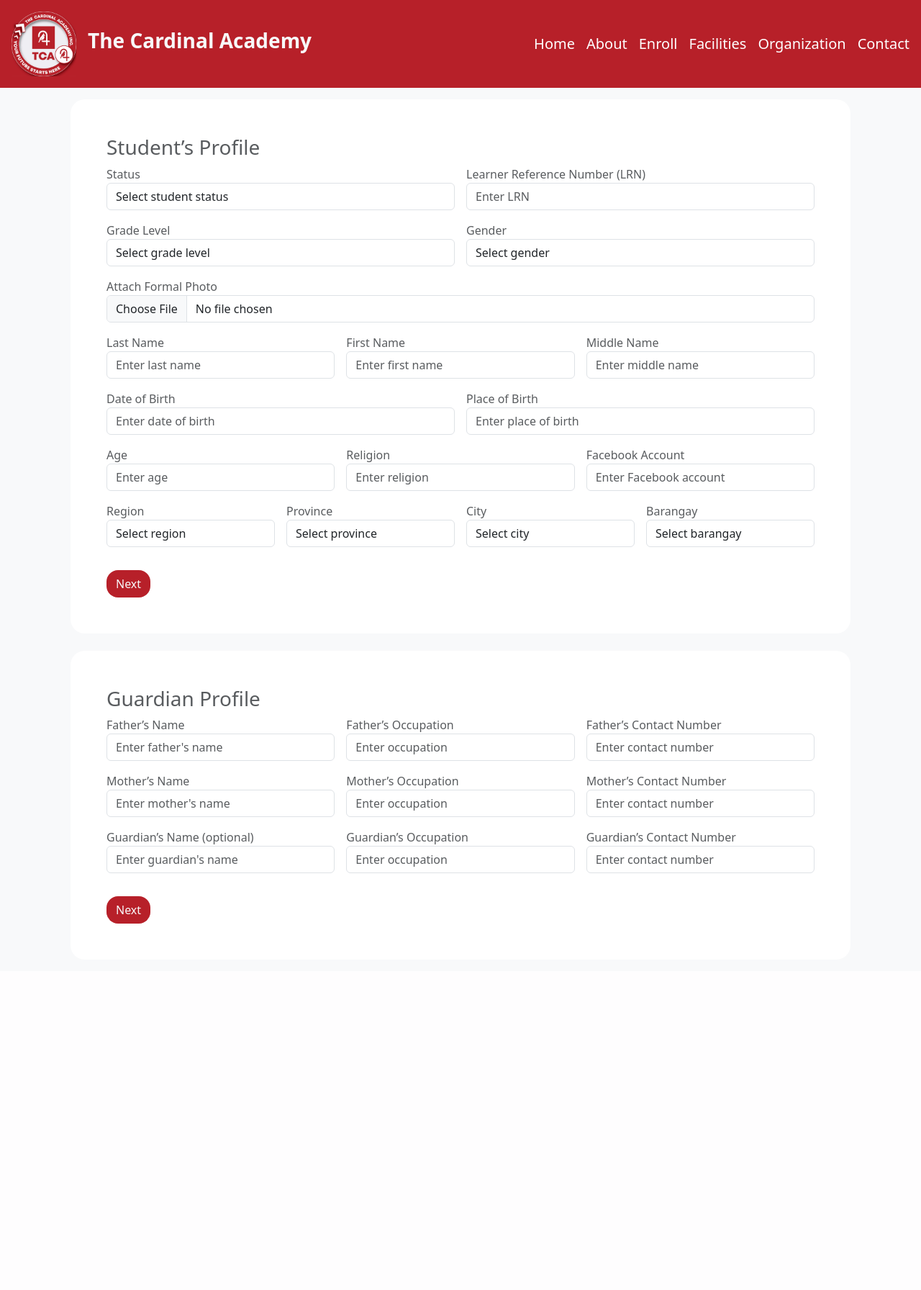
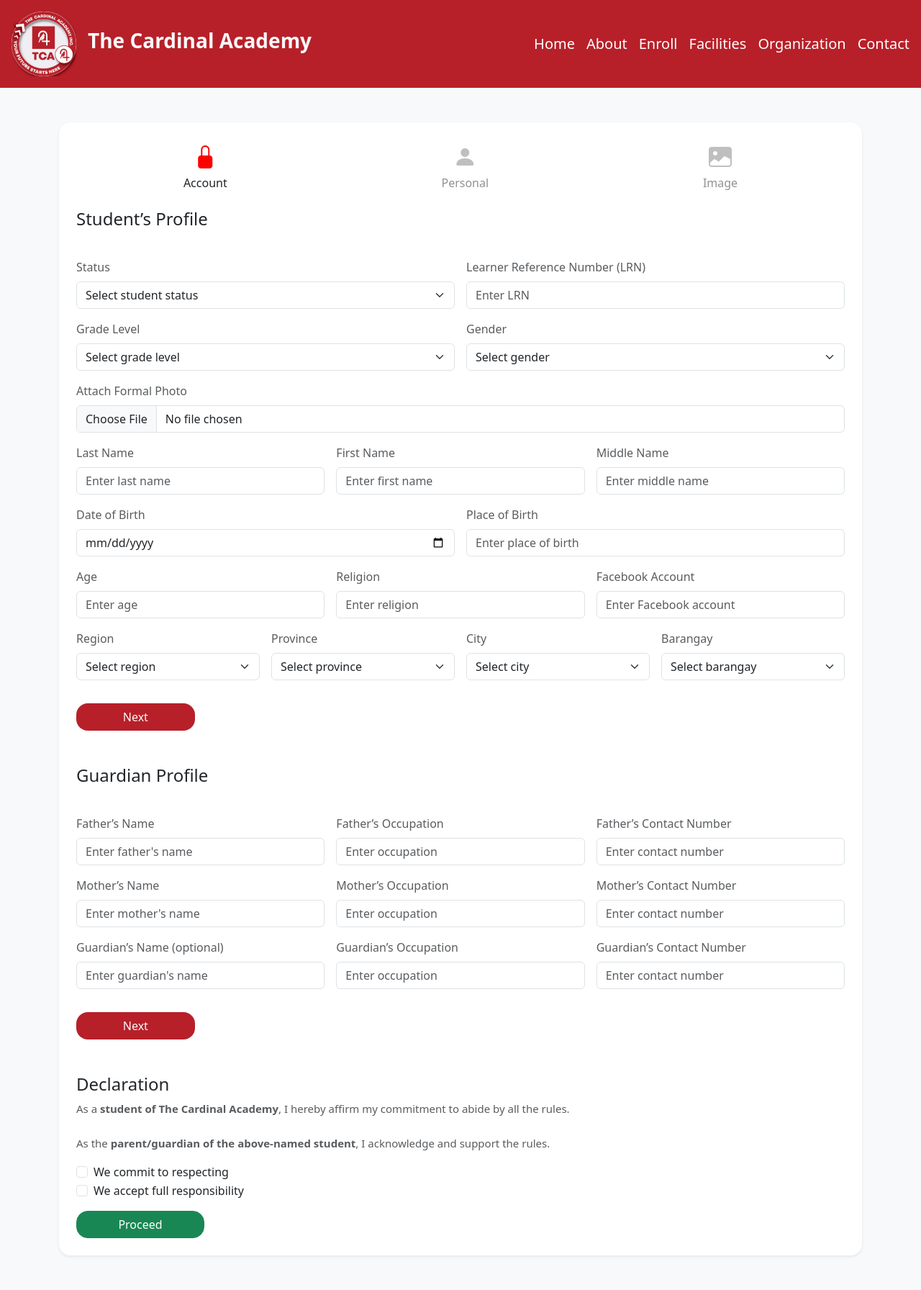
Before and after one commit to f9ki3/the_cardinal_academy, a PHP site: page /enroll.php in a window 1280 px wide. Shown: the whole page at 72% size. Before the commit the page ends 1283 px from the top, so only its background shows below. Run offline with PHP 8.4, Linux system fonts and the light colour scheme; some libraries are stand-ins or nearby versions.

Commit message:
updated UI

```diff
--- a/enroll.php
+++ b/enroll.php
@@ -3,52 +3,55 @@
 <head>
   <meta charset="UTF-8" />
   <meta name="viewport" content="width=device-width, initial-scale=1.0" />
-  <title>AcadeSys</title>
+  <title>The Cardinal Academy - Registration</title>
+  <link rel="stylesheet" href="style.css" />
   <?php include 'header.php'; ?>
 </head>
 
 <?php include 'navigation.php'; ?>
-<body>
-
-  <div class="container p-3 text-muted">
-  <div class="">
-    <!DOCTYPE html>
-<html lang="en">
-<head>
-  <meta charset="UTF-8" />
-  <meta name="viewport" content="width=device-width, initial-scale=1.0"/>
-  <title>The Cardinal Academy - Registration</title>
-  <link rel="stylesheet" type="text/css" href="style.css">
-
-</head>
-
 <body class="bg-light">
 
-  <div class="container">
+<div class="container py-5">
+  <div class="bg-white p-4 rounded-4 shadow-sm">
+
     <form action="submit_registration.php" method="POST" enctype="multipart/form-data">
-  <!-- Step 1 -->
-  <div class="form-box">
-  <h3>Student’s Profile</h3>
+      <div class="d-flex justify-content-between align-items-center mb-4">
+      <div class="text-center flex-fill step" id="step1">
+        <i class="bi bi-lock-fill icon-step"></i>
+        <div>Account</div>
+      </div>
+      <div class="text-center flex-fill step" id="step2">
+        <i class="bi bi-person-fill icon-step"></i>
+        <div>Personal</div>
+      </div>
+      <div class="text-center flex-fill step" id="step3">
+        <i class="bi bi-image-fill icon-step"></i>
+        <div>Image</div>
+      </div>
+    </div>
+
+      <!-- Student Profile -->
+      <fieldset>
+        <legend class="mb-4 h4">Student’s Profile</legend>
         <div class="row g-3">
 
-    <div class="col-md-6">
-      <label class="text-muted">Status</label>
-      <select name="status" class="form-control">
+          <div class="col-12 col-md-6">
+            <label for="status" class="form-label text-muted">Status</label>
+            <select name="status" id="status" class="form-select">
               <option value="">Select student status</option>
               <option>Old Student</option>
               <option>New Student</option>
             </select>
           </div>
 
-
-    <div class="col-md-6">
-      <label class="text-muted">Learner Reference Number (LRN)</label>
-      <input type="text" name="lrn" placeholder="Enter LRN" class="form-control">
+          <div class="col-12 col-md-6">
+            <label for="lrn" class="form-label text-muted">Learner Reference Number (LRN)</label>
+            <input type="text" name="lrn" id="lrn" placeholder="Enter LRN" class="form-control">
           </div>
 
-    <div class="col-md-6">
-      <label class="text-muted">Grade Level</label>
-      <select name="grade_level" class="form-control">
+          <div class="col-12 col-md-6">
+            <label for="grade_level" class="form-label text-muted">Grade Level</label>
+            <select name="grade_level" id="grade_level" class="form-select">
               <option value="">Select grade level</option>
               <option>Kinder Garten</option>
               <option>Grade 1</option>
@@ -66,175 +69,207 @@
             </select>
           </div>
 
-    <div class="col-md-6">
-      <label class="text-muted">Gender</label>
-      <select name="gender" class="form-control">
+          <div class="col-12 col-md-6">
+            <label for="gender" class="form-label text-muted">Gender</label>
+            <select name="gender" id="gender" class="form-select">
               <option value="">Select gender</option>
               <option>Male</option>
               <option>Female</option>
             </select>
           </div>
-    <div class="col-md-12">
-      <label class="text-muted">Attach Formal Photo</label>
-      <input type="file" name="photo" class="form-control">
+
+          <div class="col-12">
+            <label for="photo" class="form-label text-muted">Attach Formal Photo</label>
+            <input type="file" name="photo" id="photo" class="form-control">
           </div>
 
-    <div class="col-md-4">
-      <label class="text-muted">Last Name</label>
-      <input type="text" name="last_name" placeholder="Enter last name" class="form-control">
+          <div class="col-12 col-md-4">
+            <label class="form-label text-muted">Last Name</label>
+            <input type="text" name="last_name" class="form-control" placeholder="Enter last name">
           </div>
 
-    <div class="col-md-4">
-      <label class="text-muted">First Name</label>
-      <input type="text" name="first_name" placeholder="Enter first name" class="form-control">
+          <div class="col-12 col-md-4">
+            <label class="form-label text-muted">First Name</label>
+            <input type="text" name="first_name" class="form-control" placeholder="Enter first name">
           </div>
 
-    <div class="col-md-4">
-      <label class="text-muted">Middle Name</label>
-      <input type="text" name="middle_name" placeholder="Enter middle name" class="form-control">
+          <div class="col-12 col-md-4">
+            <label class="form-label text-muted">Middle Name</label>
+            <input type="text" name="middle_name" class="form-control" placeholder="Enter middle name">
           </div>
 
-    <div class="col-md-6">
-      <label class="text-muted">Date of Birth</label>
-      <input type="text" name="birth_date" placeholder="Enter date of birth" class="form-control">
+          <div class="col-12 col-md-6">
+            <label class="form-label text-muted">Date of Birth</label>
+            <input type="date" name="birth_date" class="form-control">
           </div>
 
-    <div class="col-md-6">
-      <label class="text-muted">Place of Birth</label>
-      <input type="text" name="birth_place" placeholder="Enter place of birth" class="form-control">
+          <div class="col-12 col-md-6">
+            <label class="form-label text-muted">Place of Birth</label>
+            <input type="text" name="birth_place" class="form-control" placeholder="Enter place of birth">
           </div>
 
-    <div class="col-md-4">
-      <label class="text-muted">Age</label>
-      <input type="text" name="age" placeholder="Enter age" class="form-control">
+          <div class="col-12 col-md-4">
+            <label class="form-label text-muted">Age</label>
+            <input type="number" name="age" class="form-control" placeholder="Enter age">
           </div>
 
-    <div class="col-md-4">
-      <label class="text-muted">Religion</label>
-      <input type="text" name="religion" placeholder="Enter religion" class="form-control">
+          <div class="col-12 col-md-4">
+            <label class="form-label text-muted">Religion</label>
+            <input type="text" name="religion" class="form-control" placeholder="Enter religion">
           </div>
 
-    <div class="col-md-4">
-      <label class="text-muted">Facebook Account</label>
-      <input type="text" name="facebook" placeholder="Enter Facebook account" class="form-control">
+          <div class="col-12 col-md-4">
+            <label class="form-label text-muted">Facebook Account</label>
+            <input type="text" name="facebook" class="form-control" placeholder="Enter Facebook account">
           </div>
 
-    <div class="col-md-3">
-      <label class="text-muted">Region</label>
-      <select name="Region" class="form-control">
+          <div class="col-12 col-md-3">
+            <label class="form-label text-muted">Region</label>
+            <select name="Region" class="form-select">
               <option value="">Select region</option>
-        <option></option>
-        <option></option>
             </select>
           </div>
 
-    <div class="col-md-3">
-      <label class="text-muted">Province</label>
-      <select name="Province" class="form-control">
+          <div class="col-12 col-md-3">
+            <label class="form-label text-muted">Province</label>
+            <select name="Province" class="form-select">
               <option value="">Select province</option>
-        <option></option>
-        <option></option>
             </select>
           </div>
 
-    <div class="col-md-3">
-      <label class="text-muted">City</label>
-      <select name="City" class="form-control">
+          <div class="col-12 col-md-3">
+            <label class="form-label text-muted">City</label>
+            <select name="City" class="form-select">
               <option value="">Select city</option>
-        <option></option>
-        <option></option>
             </select>
           </div>
 
-    <div class="col-md-3">
-      <label class="text-muted">Barangay</label>
-      <select name="Barangay" class="form-control">
+          <div class="col-12 col-md-3">
+            <label class="form-label text-muted">Barangay</label>
+            <select name="Barangay" class="form-select">
               <option value="">Select barangay</option>
-        <option></option>
-        <option></option>
             </select>
           </div>
 
           <div class="col-12 col-md-2">
-      <button class="btn bg-main text-light mt-3 rounded rounded-4" type="button" onclick="validateStep1()">Next</button>
+            <button type="button" class="btn bg-main text-light mt-3 rounded-4 w-100" onclick="validateStep1()">Next</button>
+          </div>
+        </div>
+      </fieldset>
+
+      <!-- Guardian Profile -->
+      <fieldset class="mt-5">
+        <legend class="mb-4 h4">Guardian Profile</legend>
+        <div class="row g-3">
+
+          <div class="col-12 col-md-4">
+            <label class="form-label text-muted">Father’s Name</label>
+            <input type="text" name="father_name" class="form-control" placeholder="Enter father's name">
           </div>
 
+          <div class="col-12 col-md-4">
+            <label class="form-label text-muted">Father’s Occupation</label>
+            <input type="text" name="father_occupation" class="form-control" placeholder="Enter occupation">
+          </div>
+
+          <div class="col-12 col-md-4">
+            <label class="form-label text-muted">Father’s Contact Number</label>
+            <input type="text" name="father_contact" class="form-control" placeholder="Enter contact number">
+          </div>
+
+          <div class="col-12 col-md-4">
+            <label class="form-label text-muted">Mother’s Name</label>
+            <input type="text" name="mother_name" class="form-control" placeholder="Enter mother's name">
+          </div>
+
+          <div class="col-12 col-md-4">
+            <label class="form-label text-muted">Mother’s Occupation</label>
+            <input type="text" name="mother_occupation" class="form-control" placeholder="Enter occupation">
+          </div>
+
+          <div class="col-12 col-md-4">
+            <label class="form-label text-muted">Mother’s Contact Number</label>
+            <input type="text" name="mother_contact" class="form-control" placeholder="Enter contact number">
+          </div>
+
+          <div class="col-12 col-md-4">
+            <label class="form-label text-muted">Guardian’s Name (optional)</label>
+            <input type="text" name="guardian_name" class="form-control" placeholder="Enter guardian's name">
+          </div>
+
+          <div class="col-12 col-md-4">
+            <label class="form-label text-muted">Guardian’s Occupation</label>
+            <input type="text" name="guardian_occupation" class="form-control" placeholder="Enter occupation">
+          </div>
+
+          <div class="col-12 col-md-4">
+            <label class="form-label text-muted">Guardian’s Contact Number</label>
+            <input type="text" name="guardian_contact" class="form-control" placeholder="Enter contact number">
+          </div>
+
+          <div class="col-12 col-md-2">
+            <button type="button" class="btn bg-main text-light rounded-4 mt-3 w-100" onclick="validateStep2()">Next</button>
           </div>
         </div>
+      </fieldset>
 
-<!-- Step 2 -->
-<div class="form-box mt-4">
-  <h3>Guardian Profile</h3>
-  <div class="row g-3">
+      <!-- Declaration -->
+      <fieldset class="mt-5">
+        <legend class="h4">Declaration</legend>
+        <p class="text-muted" style="font-size: 15px; line-height: 1.6;">
+          As a <strong>student of The Cardinal Academy</strong>, I hereby affirm my commitment to abide by all the rules.<br><br>
+          As the <strong>parent/guardian of the above-named student</strong>, I acknowledge and support the rules.
+        </p>
 
-    <!-- Father Info -->
-    <div class="col-md-4">
-      <label class="text-muted">Father’s Name</label>
-      <input type="text" name="father_name" placeholder="Enter father's name" class="form-control">
+        <div class="form-check">
+          <input class="form-check-input" type="checkbox" id="chk1" name="declaration_1" required>
+          <label class="form-check-label" for="chk1">
+            We commit to respecting
+          </label>
         </div>
-    <div class="col-md-4">
-      <label class="text-muted">Father’s Occupation</label>
-      <input type="text" name="father_occupation" placeholder="Enter occupation" class="form-control">
-    </div>
-    <div class="col-md-4">
-      <label class="text-muted">Father’s Contact Number</label>
-      <input type="text" name="father_contact" placeholder="Enter contact number" class="form-control">
+        <div class="form-check mb-3">
+          <input class="form-check-input" type="checkbox" id="chk2" name="declaration_2" required>
+          <label class="form-check-label" for="chk2">
+            We accept full responsibility
+          </label>
         </div>
 
-    <!-- Mother Info -->
-    <div class="col-md-4">
-      <label class="text-muted">Mother’s Name</label>
-      <input type="text" name="mother_name" placeholder="Enter mother's name" class="form-control">
+        <div class="col-12 col-md-2">
+          <button type="submit" class="btn btn-success w-100 rounded-4" onclick="return validateDeclaration()">Proceed</button>
         </div>
-    <div class="col-md-4">
-      <label class="text-muted">Mother’s Occupation</label>
-      <input type="text" name="mother_occupation" placeholder="Enter occupation" class="form-control">
-    </div>
-    <div class="col-md-4">
-      <label class="text-muted">Mother’s Contact Number</label>
-      <input type="text" name="mother_contact" placeholder="Enter contact number" class="form-control">
-    </div>
-
-    <!-- Guardian Info (optional) -->
-    <div class="col-md-4">
-      <label class="text-muted">Guardian’s Name (optional)</label>
-      <input type="text" name="guardian_name" placeholder="Enter guardian's name" class="form-control">
-    </div>
-    <div class="col-md-4">
-      <label class="text-muted">Guardian’s Occupation</label>
-      <input type="text" name="guardian_occupation" placeholder="Enter occupation" class="form-control">
-    </div>
-    <div class="col-md-4">
-      <label class="text-muted">Guardian’s Contact Number</label>
-      <input type="text" name="guardian_contact" placeholder="Enter contact number" class="form-control">
-    </div>
-
-    <div class="col-12">
-      <button class="btn bg-main text-light rounded-4 mt-3" type="button" onclick="validateStep2()">Next</button>
-    </div>
-  </div>
-</div>
-
-  <!-- Step 3 -->
-  <!-- <div class="form-box tab-content">
-    <h2>Step 3</h2>
-    <h3>Declaration</h3>
-    <p style="text-align:left; font-size: 15px; line-height: 1.6;">
-      As a <strong>student of The Cardinal Academy</strong>, I hereby affirm my commitment to abide by all the rules...<br><br>
-      As the <strong>parent/guardian of the above-named student</strong>, I acknowledge and support the rules...
-    </p>
-    <div class="checkbox-group">
-      <label><input type="checkbox" id="chk1" name="declaration_1" required> We commit to respecting...</label><br>
-      <label><input type="checkbox" id="chk2" name="declaration_2" required> We accept full responsibility...</label>
-    </div>
-    <button class="button" type="submit" onclick="return validateDeclaration()">Proceed</button>
-  </div> -->
+      </fieldset>
     </form>
 
   </div>
 </div>
 
-
 <?php include 'footer.php'; ?>
 </body>
 </html>
+
+<script>
+  function setActiveStep(stepNumber) {
+    // Remove active class from all
+    document.querySelectorAll('.step').forEach(step => {
+      step.classList.remove('active');
+    });
+
+    // Add active class to the current step
+    const activeStep = document.getElementById('step' + stepNumber);
+    if (activeStep) {
+      activeStep.classList.add('active');
+    }
+  }
+
+  // Example usage when user clicks "Next"
+  function validateStep1() {
+    setActiveStep(2); // Move to step 2
+  }
+
+  function validateStep2() {
+    setActiveStep(3); // Move to step 3
+  }
+
+  // Default to step 1 on load
+  window.onload = () => setActiveStep(1);
+</script>
--- a/static/css/enroll.css
+++ b/static/css/enroll.css
@@ -11,3 +11,21 @@
     border-radius: 20px;
   }
 }
+
+.step {
+  opacity: 0.5;
+  transition: 0.3s;
+}
+
+.step.active {
+  opacity: 1;
+}
+
+.icon-step {
+  font-size: 32px;
+  color: gray;
+}
+
+.step.active .icon-step {
+  color: red;
+}
```
Also changed, not shown: index.php (+40 -0 lines). Lines whose indentation alone changed are shown as unchanged.
